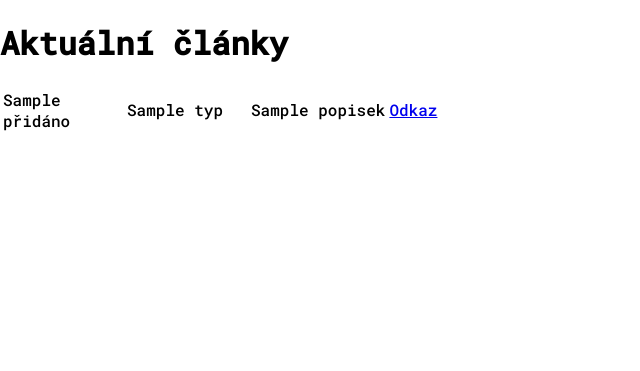
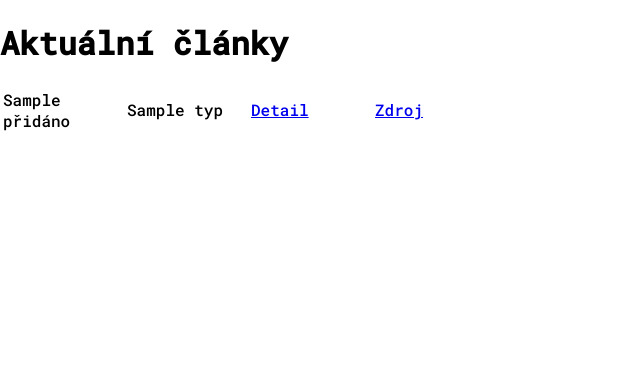
Before and after one commit to Bralor/kbc_edu, a Flask app: template shared/onsite/lesson10/templates/topics.html in a window 1280 px wide. Shown: the part 49-420 px from the top of the page, without its empty margins (0-640 px from the left). Run offline with Flask 2, Linux system fonts and the light colour scheme; the template is opened without the code that fills it: most values are stand-ins (such as "Sample title", 1, 10 or a date in 2020).

Commit message:
Updated the template.

```diff
--- a/shared/onsite/lesson10/templates/topics.html
+++ b/shared/onsite/lesson10/templates/topics.html
@@ -9,9 +9,11 @@
             <tr>
                 <td style="width:120px">{{ clanek["Přidáno"] }}</td>
                 <td style="width:120px">{{ clanek["Typ"] }}</td>
-                <td>{{ clanek["Popisek"] }}</td>
-                <td>
-                    <a href="{{ clanek['Odkaz'] }}" target="blank">Odkaz</a>
+                <td style="width:120px">
+                    <a href="/clanky/{{ clanek['Id'] }}">Detail</a>
+                </td>
+                <td style="width:120px">
+                    <a href="{{ clanek['Odkaz'] }}" target="blank">Zdroj</a>
                 </td>
             </tr>
         {% endfor %}
```
